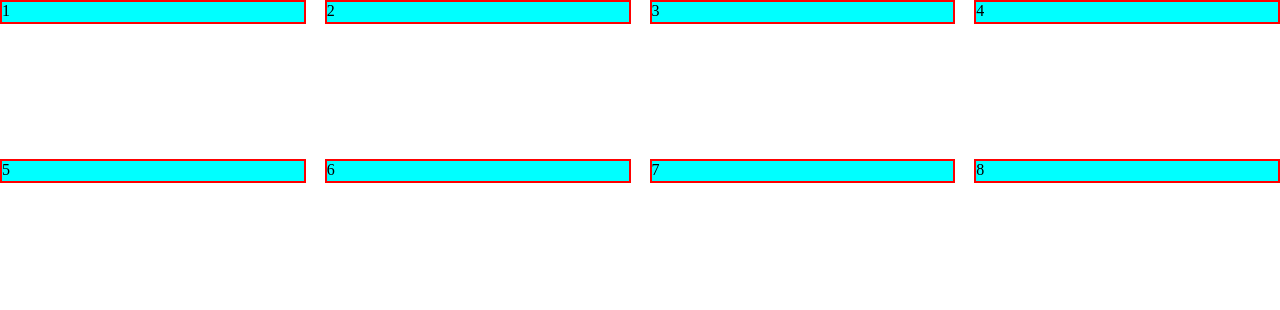
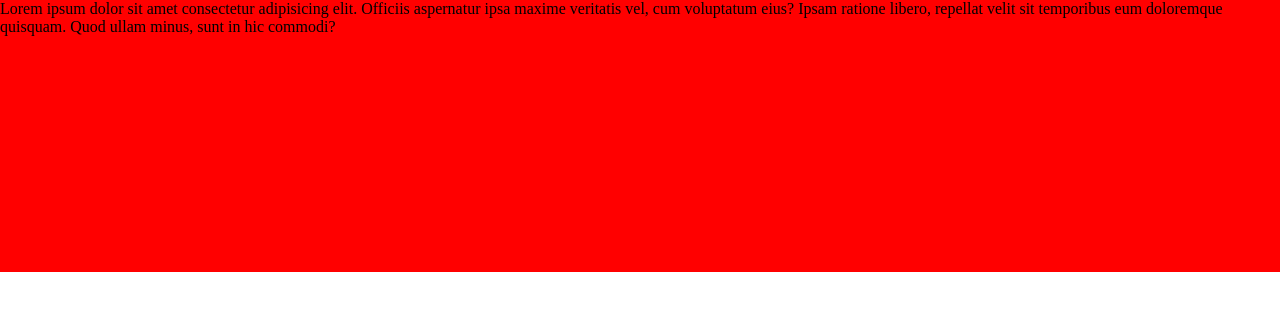
Before and after one commit to AnishRane13/HTML, a plain HTML site: page CSS/index.html in a window 1280 px wide. Drawn offline with Linux system fonts and the light colour scheme.

Commit message:
Grid done

```diff
--- a/CSS/index.html
+++ b/CSS/index.html
@@ -10,14 +10,7 @@
   <body>
 
     <div class="container">
-      <div class="item">1</div>
-      <div class="item">2</div>
-      <div class="item">3</div>
-      <div class="item">4</div>
-      <div class="item">5</div>
-      <div class="item">6</div>
-      <div class="item">7</div>
-      <div class="item">8</div>
+   Lorem ipsum dolor sit amet consectetur adipisicing elit. Officiis aspernatur ipsa maxime veritatis vel, cum voluptatum eius? Ipsam ratione libero, repellat velit sit temporibus eum doloremque quisquam. Quod ullam minus, sunt in hic commodi?
     </div>
 
   </body>
--- a/CSS/style.css
+++ b/CSS/style.css
@@ -4,15 +4,12 @@
 }
 
 .container{
-    display: grid;
-    grid-row-gap: 9px;
-    grid-column-gap: 19px;
-    grid-template-columns: auto auto auto auto;
-    grid-template-rows:150px;
+  background-color: red;
+  height: 34vh;
 }
 
-.item{
-    height: 20px;
-    border: 2px solid red;
-    background-color: aqua;
+@media screen and (max-width: 800px) {
+    body{
+        background-color: brown;
+    }
 }
```
